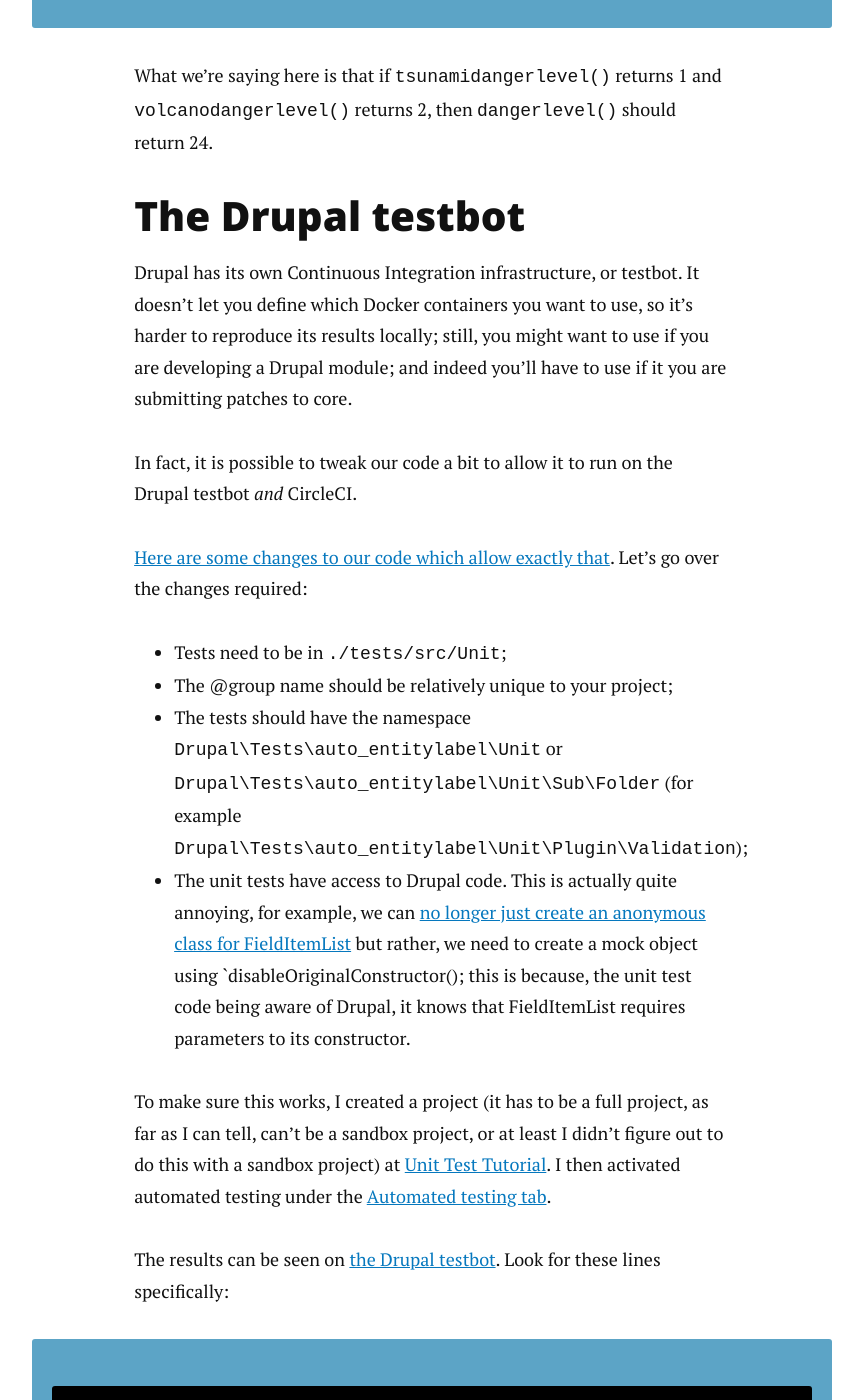
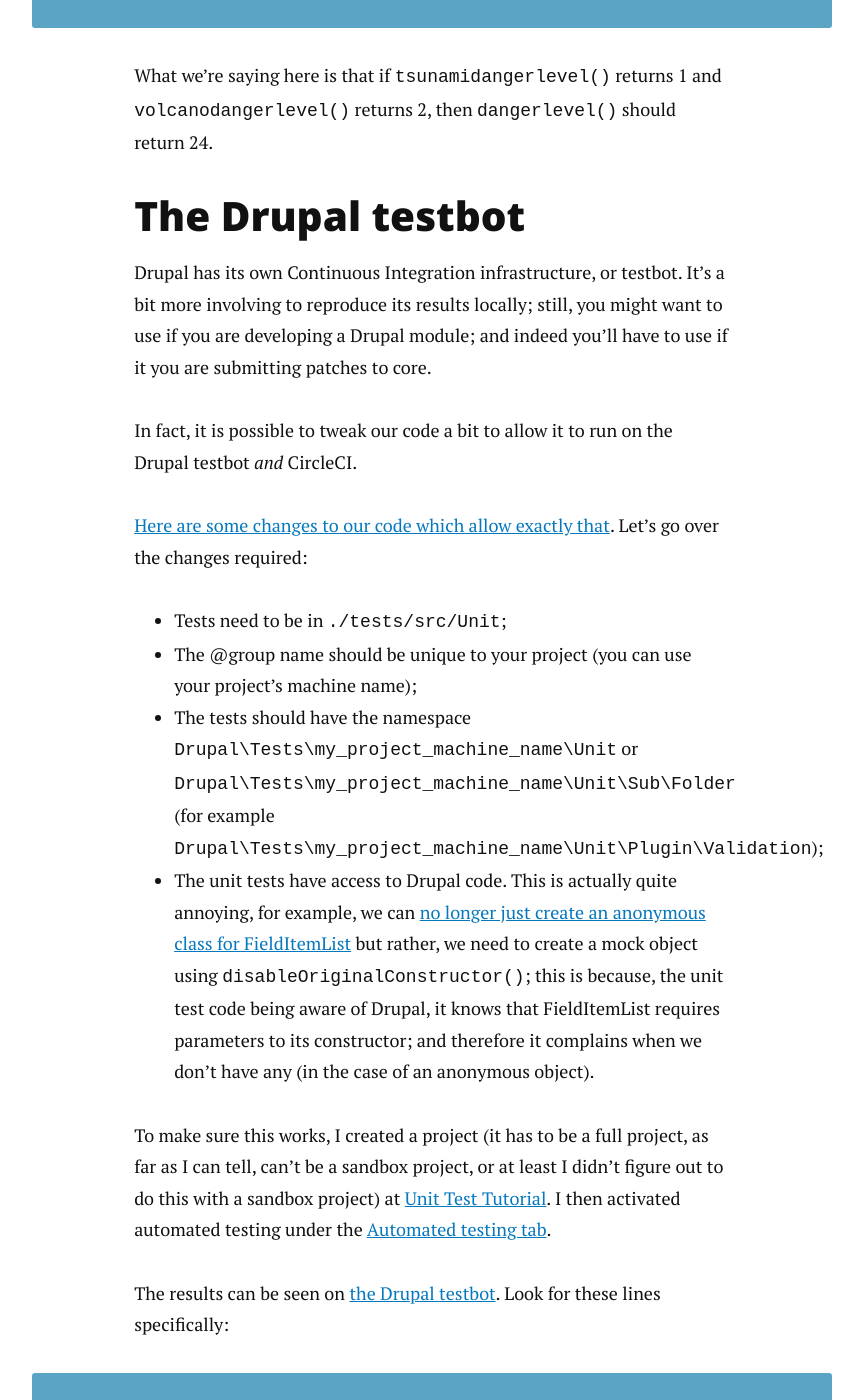
Before and after one commit to alberto56/dcycleblog, a Jekyll site: the page built from _posts/2019-10-16-unit-testing.md, in a window 1280 px wide and 1400 px high, scrolled down 29256 px. Shown: the whole window, without its empty margins (208-1071 px from the left). Built offline with Jekyll 4.4.1, drawn with Linux system fonts in a browser that asks for light colours; nearby versions of some CDN libraries; comment, search, counter and statistics services are not loaded; some of the changed text lies outside the part shown.

Commit message:
Update 2019-10-16-unit-testing.md

```diff
--- a/_posts/2019-10-16-unit-testing.md
+++ b/_posts/2019-10-16-unit-testing.md
@@ -581,16 +581,16 @@
 The Drupal testbot
 -----
 
-Drupal has its own Continuous Integration infrastructure, or testbot. It doesn't let you define which Docker containers you want to use, so it's harder to reproduce its results locally; still, you might want to use if you are developing a Drupal module; and indeed you'll have to use if it you are submitting patches to core.
+Drupal has its own Continuous Integration infrastructure, or testbot. It's a bit more involving to reproduce its results locally; still, you might want to use if you are developing a Drupal module; and indeed you'll have to use if it you are submitting patches to core.
 
 In fact, it is possible to tweak our code a bit to allow it to run on the Drupal testbot _and_ CircleCI.
 
 [Here are some changes to our code which allow exactly that](https://github.com/dcycle/unit-test-tutorial/compare/test-t...drupaltestbot). Let's go over the changes required:
 
 * Tests need to be in `./tests/src/Unit`;
-* The @group name should be relatively unique to your project;
-* The tests should have the namespace `Drupal\Tests\auto_entitylabel\Unit` or `Drupal\Tests\auto_entitylabel\Unit\Sub\Folder` (for example `Drupal\Tests\auto_entitylabel\Unit\Plugin\Validation`);
-* The unit tests have access to Drupal code. This is actually quite annoying, for example, we can [no longer just create an anonymous class for FieldItemList](https://github.com/dcycle/unit-test-tutorial/compare/test-t...drupaltestbot#diff-5a0a42c64de5d295f959f87167210018R62-L87) but rather, we need to create a mock object using `disableOriginalConstructor(); this is because, the unit test code being aware of Drupal, it knows that FieldItemList requires parameters to its constructor.
+* The @group name should be unique to your project (you can use your project's machine name);
+* The tests should have the namespace `Drupal\Tests\my_project_machine_name\Unit` or `Drupal\Tests\my_project_machine_name\Unit\Sub\Folder` (for example `Drupal\Tests\my_project_machine_name\Unit\Plugin\Validation`);
+* The unit tests have access to Drupal code. This is actually quite annoying, for example, we can [no longer just create an anonymous class for FieldItemList](https://github.com/dcycle/unit-test-tutorial/compare/test-t...drupaltestbot#diff-5a0a42c64de5d295f959f87167210018R62-L87) but rather, we need to create a mock object using `disableOriginalConstructor()`; this is because, the unit test code being aware of Drupal, it knows that FieldItemList requires parameters to its constructor; and therefore it complains when we don't have any (in the case of an anonymous object).
 
 To make sure this works, I created a project (it has to be a full project, as far as I can tell, can't be a sandbox project, or at least I didn't figure out to do this with a sandbox project) at [Unit Test Tutorial](https://www.drupal.org/project/unit_test_tutorial). I then activated automated testing under the [Automated testing tab](https://www.drupal.org/node/3088433/qa).
 
@@ -611,9 +609,8 @@
     cd modules
     git clone --branch 8.x-1.x https://git.drupalcode.org/project/unit_test_tutorial.git
     cd ..
-    docker-compose up -d
     ./scripts/test.sh "--verbose --suppress-deprecations unit_test_tutorial"
-    docker-compose down
+    docker-compose down -v
 
 This will give you more or less the same results as the Drupal testbot:
 
```
Also changed, not shown: other parts of _posts/2019-10-16-unit-testing.md (+2 -4 lines).
